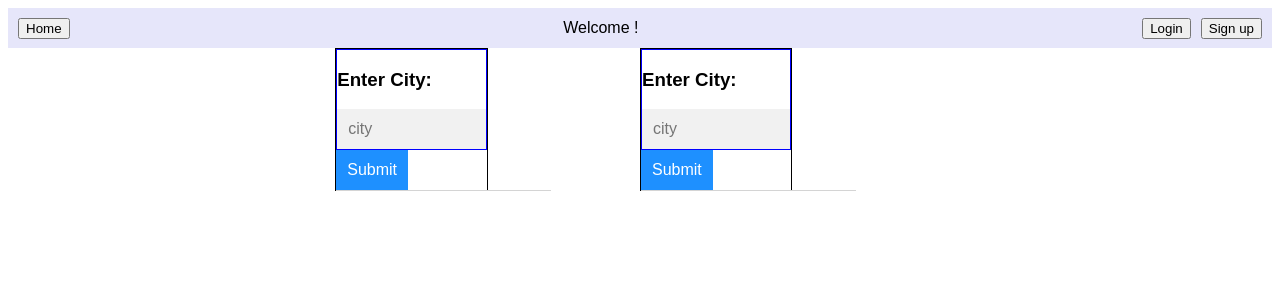
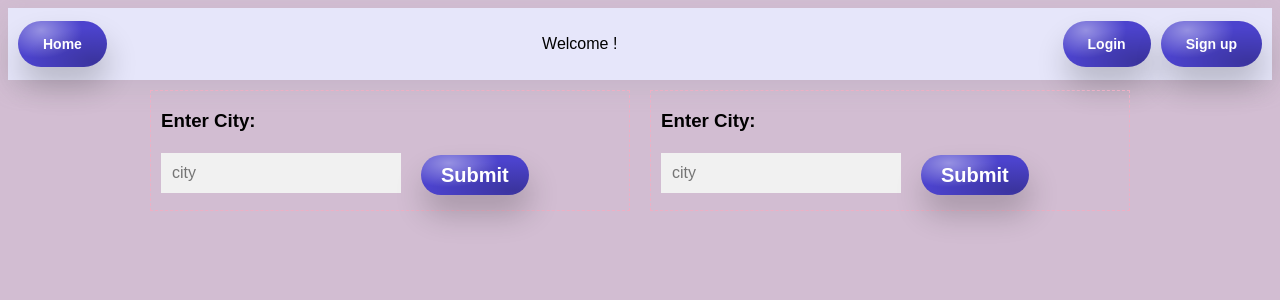
Before and after one commit to Smoove-Moving-App/Smoove, a React app: page / in a window 1280 px wide. Shown: the top 300 px of the page. Built offline with nearby package versions, Linux system fonts and the light colour scheme; no server answers.

Commit message:
styling and other fascinating functionalities

```diff
--- a/client/components/BarChart.jsx
+++ b/client/components/BarChart.jsx
@@ -15,6 +15,7 @@ export default function BarChart(props) {
       ],
       options: {
         chart: {
+          colors: ['#546E7A', '#E91E63'],
           animations: {
             easing: 'easeinout',
             speed: 500,
--- a/client/components/Citybox.jsx
+++ b/client/components/Citybox.jsx
@@ -119,15 +119,19 @@ export default function Citybox(id) {
       <div id="cityBoxSearch">
         <div className="autoComplete">
           <h3>Enter City: </h3>
+          <div className='inputs'>
           <input
+            className='inputText'
             onChange={(e) => handleChange(e)}
             id={`myInput${id.id}`}
             type="text"
             name="myCity"
             placeholder="city"
           ></input>
+          <input id='submitBtn' type="submit" onClick={(e) => submitButtonClick(e)}></input>
+          </div>
         </div>
-        <input type="submit" onClick={(e) => submitButtonClick(e)}></input>
+
         <div className="autoComplete-list">{items}</div>
       </div>
       {overallScoresData}
--- a/client/components/Login.jsx
+++ b/client/components/Login.jsx
@@ -2,6 +2,8 @@ import React from 'react'
 import { useState } from 'react';
 import axios from 'axios';
 import Navbar from './Navbar.jsx';
+import { Link } from "react-router-dom";
+
 
 
 
@@ -82,7 +84,7 @@ return (
             </div>
         </div>
         <div id='login-button'>
-            <button type='submit' id='login-btn' disabled={!validateForm()}>Login</button>
+        <Link to="/"><button type='submit' id='login-btn' disabled={!validateForm()}>Login</button></Link>
         </div>
     </form>
   </div>
--- a/client/components/Signup.jsx
+++ b/client/components/Signup.jsx
@@ -73,7 +73,7 @@ export default function Signup(props) {
                 </div>
             </div>
             <div id='signup-button'>
-                <button type='submit' id='login-btn' disabled={!validateForm()}>Sign Up</button>
+            <Link to="/login"><button type='submit' id='login-btn' disabled={!validateForm()}>Sign Up</button></Link>
             </div>
         </form>
         </div>
--- a/client/components/StarRating.jsx
+++ b/client/components/StarRating.jsx
@@ -4,11 +4,18 @@ import { FaStar } from 'react-icons/fa';
 
 export default function StarRating(props) {
   const [color, setColor] = useState('e4e5e9');
+  const [favor, setFavor] = useState(false)
 
   //TODO: setup fetch request to store user's favorite city
   function saveFavorite(data) {
+    if(!favor){
     console.log(data.data.scores);
+    setFavor(true)
     setColor('orange');
+    } else {
+      setFavor(false);
+      setColor('e4e5e9')
+    }
   }
 
   return (
--- a/client/styles/style.css
+++ b/client/styles/style.css
@@ -1,18 +1,26 @@
 * { box-sizing: border-box; }
 body {
   font: 16px Arial;
+
+  background-color: rgb(210, 189, 210);
+}
+.container{
+  border: 1px dashed #edb0c5;
+  margin: 10px;
+  width: 30rem;
 }
 
 #cityBoxSearch{
     /* display: none; */
-    border: 1px solid black;
+    /*border: 1px solid black;*/
     width: 50%;
+    margin-left: 10px;
 }
 .autoComplete {
   /*the container must be positioned relative:*/
   position: relative;
   display: inline-block;
-  border: 1px solid blue;
+  /* border: 1px solid blue; */
 }
 input {
   border: 1px solid transparent;
@@ -20,13 +28,53 @@ input {
   padding: 10px;
   font-size: 16px;
 }
-input[type=text] {
+
+.inputs{
+  margin-bottom: 15px;
+}
+/* input[type=text] {
   background-color: #f1f1f1;
   width: 100%;
-}
+} */
 input[type=submit] {
   background-color: DodgerBlue;
   color: #fff;
+}
+
+.inputText{
+  width: 15rem;
+}
+#submitBtn{
+  /* display:flex;
+  align-items:center;
+  justify-content: center; */
+  height: 40px;
+  color: #fff;
+  padding: 5px 20px;
+  border-radius: 100px;
+  background-color: #4C43CD;
+  background-image: radial-gradient(93% 87% at 87% 89%, rgba(0, 0, 0, 0.23) 0%, transparent 86.18%), radial-gradient(66% 87% at 26% 20%, rgba(255, 255, 255, 0.41) 0%, rgba(255, 255, 255, 0) 69.79%, rgba(255, 255, 255, 0) 100%);
+  box-shadow: 2px 19px 31px rgba(0, 0, 0, 0.2);
+  text-align: center;
+  font-weight: bold;
+  font-size: 20px;
+  margin-top: 5px;
+  border: 0;
+  user-select: none;
+  -webkit-user-select: none;
+  touch-action: manipulation;
+  cursor: pointer;
+  margin-left: 20px
+}
+
+#submitBtn:hover{
+  background-color: #FF0054;
+  transition: 0.3s;
+}
+
+.inputs{
+  display:flex;
+  align-items:center;
 }
 .autoComplete-items {
   position: absolute;
@@ -51,8 +99,8 @@ input[type=submit] {
   width: 215px;
   cursor: pointer;
   background-color: #fff;
-  border-bottom: 1px solid #d4d4d4;
-  border-right: 1px solid #d4d4d4
+  /* border-bottom: 1px solid #d4d4d4;
+  border-right: 1px solid #d4d4d4 */
 }
 
 .autoComplete-active {
@@ -90,8 +138,44 @@ margin-right: 10rem;
 }
 
 .navbar {
+  background-color: rgb(245, 183, 183);
+  height: 2.5rem;
+}
+
+.navButtons {
+  margin-left: 10px;
+  color: #fff;
+  padding: 15px 25px;
+  border-radius: 100px;
+  background-color: #4C43CD;
+  background-image: radial-gradient(93% 87% at 87% 89%, rgba(0, 0, 0, 0.23) 0%, transparent 86.18%), radial-gradient(66% 87% at 26% 20%, rgba(255, 255, 255, 0.41) 0%, rgba(255, 255, 255, 0) 69.79%, rgba(255, 255, 255, 0) 100%);
+  box-shadow: 2px 19px 31px rgba(0, 0, 0, 0.2);
+  font-weight: bold;
+  font-size: 14px;
+
+  border: 0;
+
+  user-select: none;
+  -webkit-user-select: none;
+  touch-action: manipulation;
+
+  cursor: pointer;
+}
+
+.navButtons:hover {
+  background-color: #FF0054;
+  transition: 0.3s;
+}
+
+.navbar {
   background-color: lavender;
-  height: 2.5rem;
+  height: 4.5rem;
+  box-shadow: rgba(149, 157, 165, 0.2) 0px 8px 24px;
+}
+
+.navBarWelcome {
+  font-family: Cambria, Cochin, Georgia, Times, 'Times New Roman', serif;
+  font-size: 1.3rem;
 }
 
 li {
@@ -100,46 +184,6 @@ li {
 
 li:hover {
   background-color: #e9e9e9;
-}
-
-#dataState {
-    border: 1px solid black;
-    max-height: 1000px;
-    display: flex;
-    flex-direction: row;
-}
-
-#categoryList{
-  width:300px;
-}
-#scoreList{
-    width: 300px;
-}
-
-#cat{
-    width:100%;
-    display: flex;
-    flex-direction: column;
-}
-
-li{
-  margin: 10px
-}
-
-#score{
-    width: 100%;
-    display: flex;
-    flex-direction: column;
-}
-
-.catList{
-    border:1px solid white;
-}
-
-.scoreList{
-    border: 1px solid gray;
-    background-color: rgb(146, 226, 146);
-    border-radius: 10px;
 }
 
 #card{
```
